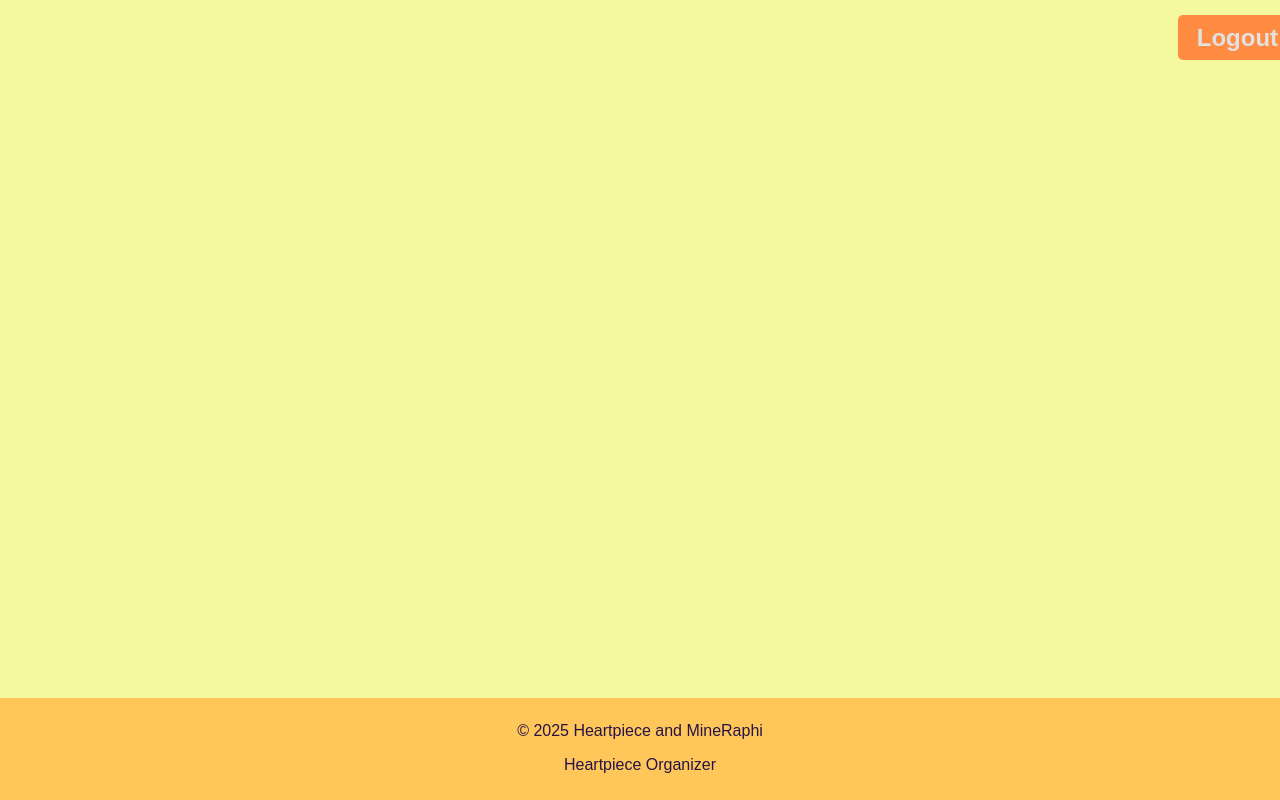
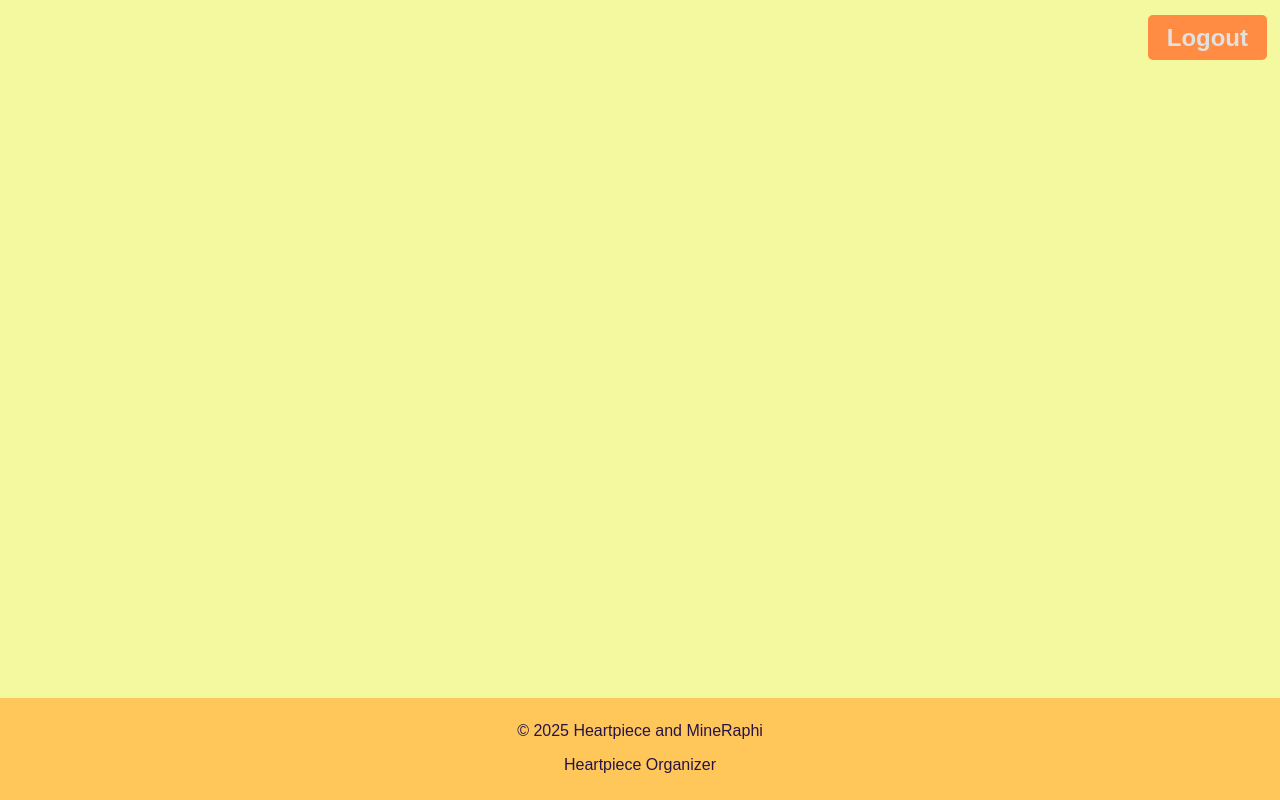
Before and after one commit to MineRaphi/Heartpiece-Organizer, a website: page public/home/index.html in a window 1280 px wide. Drawn offline with Linux system fonts and the light colour scheme; no server answers.

Commit message:
updated css for logout button

```diff
--- a/public/styles.css
+++ b/public/styles.css
@@ -80,8 +80,9 @@ footer {
 
 #logoutButton {
     position: absolute;
-    left: 92vw;
+    right: 1vw;
     top: 15px;
+    left: auto;
     padding-left: 1.5%;
     padding-right: 1.5%;
     height: 45px;
```
